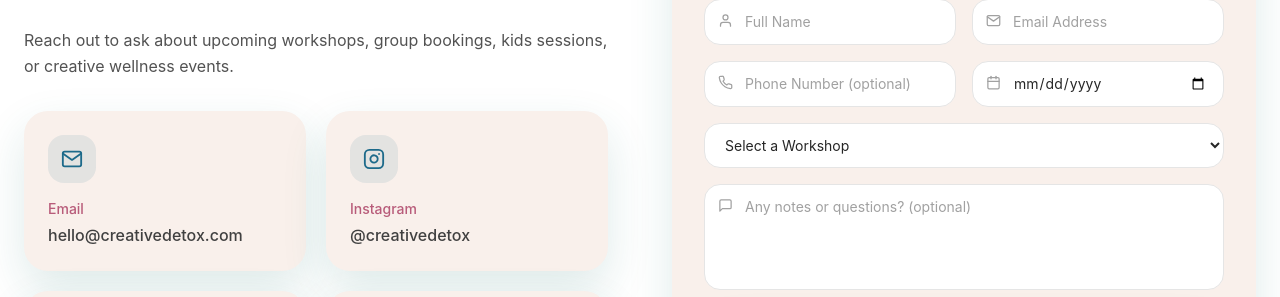
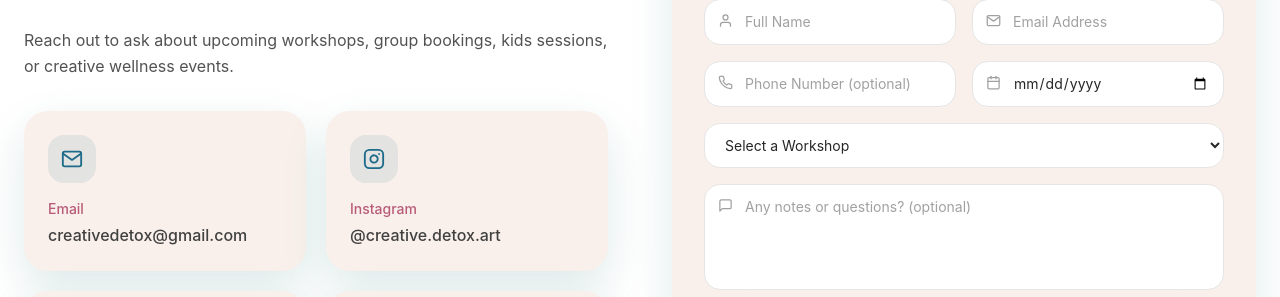
Before and after one commit to jinan14/creative-detox, a React (Vite) app: page /contact in a window 1280 px wide. Shown: the part 636-933 px from the top of the page. Built offline with nearby package versions, Linux system fonts and the light colour scheme.

Commit message:
Update RegistrationForm styles and modify contact methods in Contact component

```diff
--- a/src/components/RegistrationForm.jsx
+++ b/src/components/RegistrationForm.jsx
@@ -4,7 +4,7 @@ import { workshops } from "../data/workshops";
 import { FiCheck, FiUser, FiMail, FiPhone, FiCalendar, FiMessageSquare } from "react-icons/fi";
 
 const inputClass =
-  "w-full px-4 py-3 rounded-2xl border border-neutral-200 bg-white font-body text-sm text-neutral-800 placeholder-neutral-400 focus:outline-none focus:ring-2 focus:ring-teal/30 focus:border-teal transition-all duration-200";
+  "w-full min-w-0 max-w-full px-4 py-3 rounded-2xl border border-neutral-200 bg-white font-body text-sm text-neutral-800 placeholder-neutral-400 focus:outline-none focus:ring-2 focus:ring-teal/30 focus:border-teal transition-all duration-200";
 
 export default function RegistrationForm() {
   const [form, setForm] = useState({
--- a/src/index.css
+++ b/src/index.css
@@ -23,6 +23,22 @@
     background: var(--color-cream);
     color: var(--color-neutral-800);
   }
+
+  input[type="date"],
+  input[type="datetime-local"],
+  input[type="time"] {
+    min-width: 0;
+    max-width: 100%;
+    width: 100%;
+    box-sizing: border-box;
+    -webkit-appearance: none;
+    appearance: none;
+  }
+
+  input[type="date"]::-webkit-calendar-picker-indicator {
+    margin-left: 0;
+    padding: 0;
+  }
 }
 
 @layer components {
--- a/src/pages/Contact.jsx
+++ b/src/pages/Contact.jsx
@@ -7,14 +7,14 @@ const contactMethods = [
   {
     icon: FiMail,
     label: "Email",
-    value: "hello@creativedetox.com",
-    href: "mailto:hello@creativedetox.com",
+    value: "creativedetox@gmail.com",
+    href: "mailto:creativedetox@gmail.com",
   },
   {
     icon: FiInstagram,
     label: "Instagram",
-    value: "@creativedetox",
-    href: "https://instagram.com",
+    value: "@creative.detox.art",
+    href: "https://www.instagram.com/creative.detox.art?igsh=MWp6Nno0ZW9heWFjZg%3D%3D&utm_source=qr",
   },
   {
     icon: FiPhone,
```
